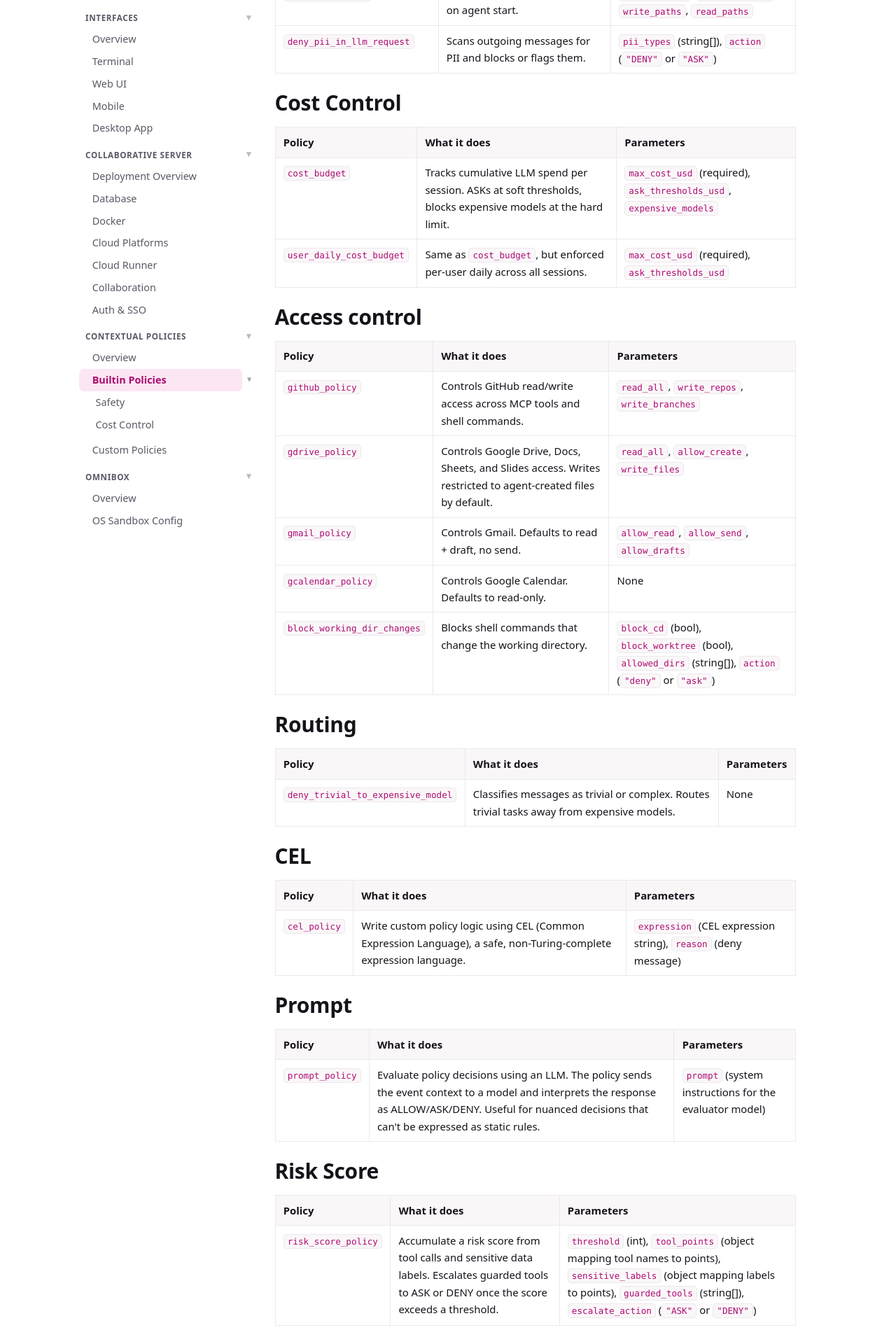
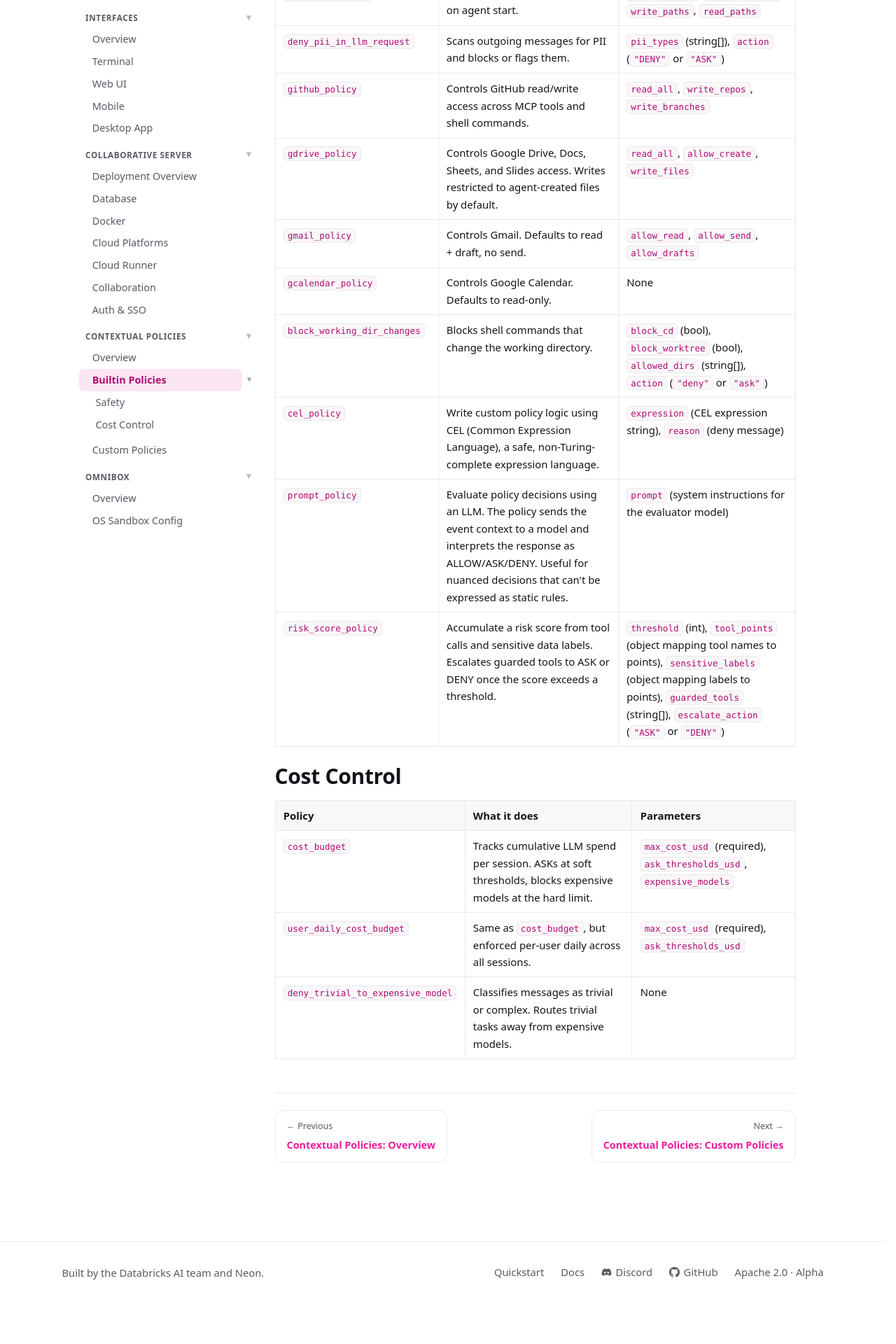
Before and after one commit to omnigent-ai/omnigent-site, a Next.js app: page /docs/policies/builtin in a window 1280 px wide. Shown: the part 640-2560 px from the top of the page at 70% size. After the commit the page ends 2502 px from the top, so only its background shows below. Built offline with nearby package versions, Linux system fonts and the light colour scheme.

Commit message:
docs: consolidate builtin policies into two categories
Merge Access control, CEL, Prompt, and Risk Score into Safety, and move
Routing into Cost Control, leaving exactly two categories on the Builtin
Policies page to match the Safety / Cost Control sidebar split.

```diff
--- a/app/docs/policies/builtin/page.js
+++ b/app/docs/policies/builtin/page.js
@@ -8,8 +8,9 @@ export default function Page() {
       <h1>Builtin Policies</h1>
 
       <p>
-        Omnigent ships with policies for common guardrails, organized into seven categories. Your
-        omnigent can apply any of these by name when you{" "}
+        Omnigent ships with policies for common guardrails, organized into two categories:{" "}
+        <strong>Safety</strong> and <strong>Cost Control</strong>. Your omnigent can apply any of
+        these by name when you{" "}
         <Link href="/docs/policies/overview#adding-a-policy">ask it to add a policy</Link>, or you
         can reference them in YAML by their full path in the <code>handler</code> field.
       </p>
@@ -60,54 +61,6 @@ export default function Page() {
               or <code>&quot;ASK&quot;</code>)
             </td>
           </tr>
-        </tbody>
-      </table>
-
-      <h2>Cost Control</h2>
-
-      <table>
-        <thead>
-          <tr>
-            <th>Policy</th>
-            <th>What it does</th>
-            <th>Parameters</th>
-          </tr>
-        </thead>
-        <tbody>
-          <tr>
-            <td><code>cost_budget</code></td>
-            <td>
-              Tracks cumulative LLM spend per session. ASKs at soft thresholds, blocks expensive
-              models at the hard limit.
-            </td>
-            <td>
-              <code>max_cost_usd</code> (required), <code>ask_thresholds_usd</code>,{" "}
-              <code>expensive_models</code>
-            </td>
-          </tr>
-          <tr>
-            <td><code>user_daily_cost_budget</code></td>
-            <td>
-              Same as <code>cost_budget</code>, but enforced per-user daily across all sessions.
-            </td>
-            <td>
-              <code>max_cost_usd</code> (required), <code>ask_thresholds_usd</code>
-            </td>
-          </tr>
-        </tbody>
-      </table>
-
-      <h2>Access control</h2>
-
-      <table>
-        <thead>
-          <tr>
-            <th>Policy</th>
-            <th>What it does</th>
-            <th>Parameters</th>
-          </tr>
-        </thead>
-        <tbody>
           <tr>
             <td><code>github_policy</code></td>
             <td>Controls GitHub read/write access across MCP tools and shell commands.</td>
@@ -146,42 +99,6 @@ export default function Page() {
               or <code>&quot;ask&quot;</code>)
             </td>
           </tr>
-        </tbody>
-      </table>
-
-      <h2>Routing</h2>
-
-      <table>
-        <thead>
-          <tr>
-            <th>Policy</th>
-            <th>What it does</th>
-            <th>Parameters</th>
-          </tr>
-        </thead>
-        <tbody>
-          <tr>
-            <td><code>deny_trivial_to_expensive_model</code></td>
-            <td>
-              Classifies messages as trivial or complex. Routes trivial tasks away from expensive
-              models.
-            </td>
-            <td>None</td>
-          </tr>
-        </tbody>
-      </table>
-
-      <h2>CEL</h2>
-
-      <table>
-        <thead>
-          <tr>
-            <th>Policy</th>
-            <th>What it does</th>
-            <th>Parameters</th>
-          </tr>
-        </thead>
-        <tbody>
           <tr>
             <td><code>cel_policy</code></td>
             <td>
@@ -192,20 +109,6 @@ export default function Page() {
               <code>expression</code> (CEL expression string), <code>reason</code> (deny message)
             </td>
           </tr>
-        </tbody>
-      </table>
-
-      <h2>Prompt</h2>
-
-      <table>
-        <thead>
-          <tr>
-            <th>Policy</th>
-            <th>What it does</th>
-            <th>Parameters</th>
-          </tr>
-        </thead>
-        <tbody>
           <tr>
             <td><code>prompt_policy</code></td>
             <td>
@@ -217,20 +120,6 @@ export default function Page() {
               <code>prompt</code> (system instructions for the evaluator model)
             </td>
           </tr>
-        </tbody>
-      </table>
-
-      <h2>Risk Score</h2>
-
-      <table>
-        <thead>
-          <tr>
-            <th>Policy</th>
-            <th>What it does</th>
-            <th>Parameters</th>
-          </tr>
-        </thead>
-        <tbody>
           <tr>
             <td><code>risk_score_policy</code></td>
             <td>
@@ -246,6 +135,48 @@ export default function Page() {
           </tr>
         </tbody>
       </table>
+
+      <h2>Cost Control</h2>
+
+      <table>
+        <thead>
+          <tr>
+            <th>Policy</th>
+            <th>What it does</th>
+            <th>Parameters</th>
+          </tr>
+        </thead>
+        <tbody>
+          <tr>
+            <td><code>cost_budget</code></td>
+            <td>
+              Tracks cumulative LLM spend per session. ASKs at soft thresholds, blocks expensive
+              models at the hard limit.
+            </td>
+            <td>
+              <code>max_cost_usd</code> (required), <code>ask_thresholds_usd</code>,{" "}
+              <code>expensive_models</code>
+            </td>
+          </tr>
+          <tr>
+            <td><code>user_daily_cost_budget</code></td>
+            <td>
+              Same as <code>cost_budget</code>, but enforced per-user daily across all sessions.
+            </td>
+            <td>
+              <code>max_cost_usd</code> (required), <code>ask_thresholds_usd</code>
+            </td>
+          </tr>
+          <tr>
+            <td><code>deny_trivial_to_expensive_model</code></td>
+            <td>
+              Classifies messages as trivial or complex. Routes trivial tasks away from expensive
+              models.
+            </td>
+            <td>None</td>
+          </tr>
+        </tbody>
+      </table>
     </>
   );
 }
```
